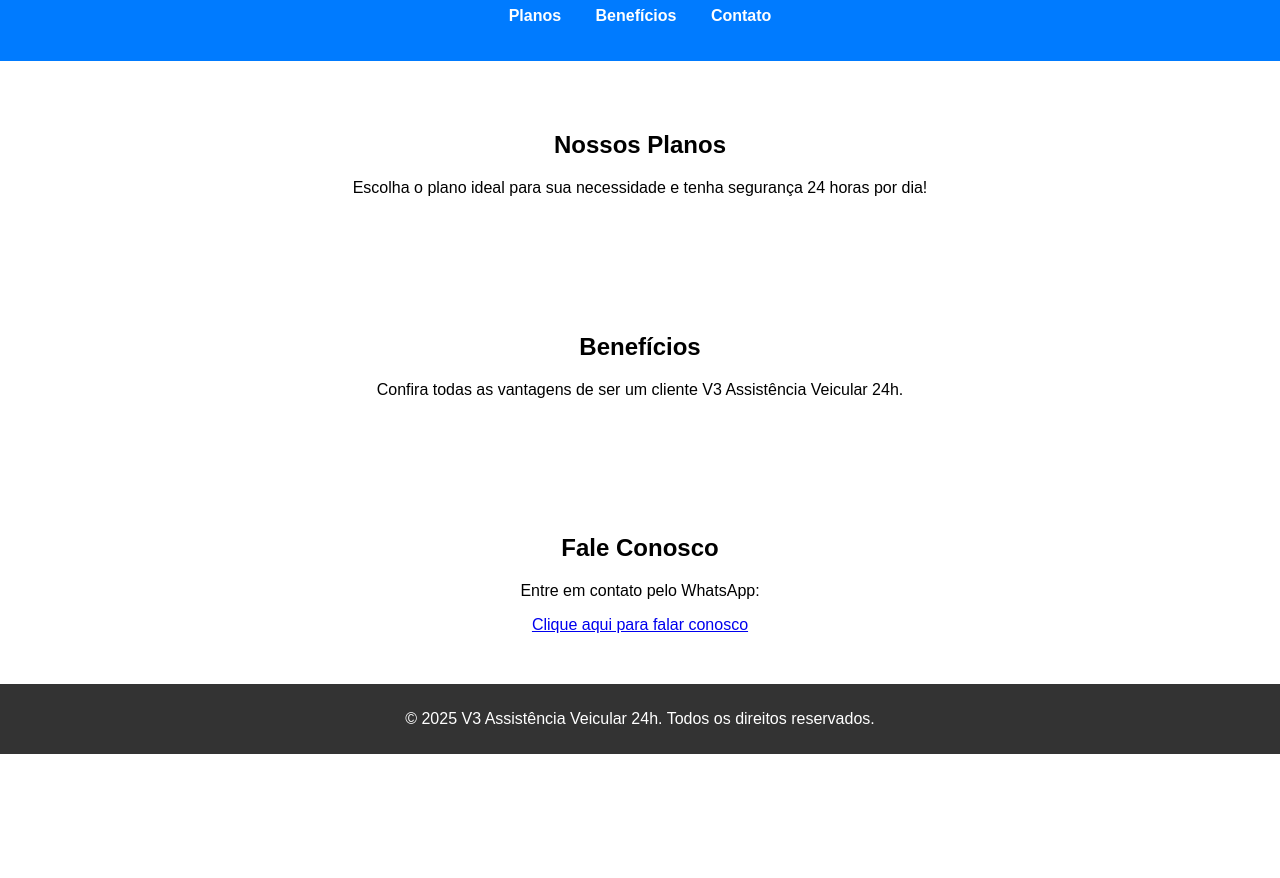
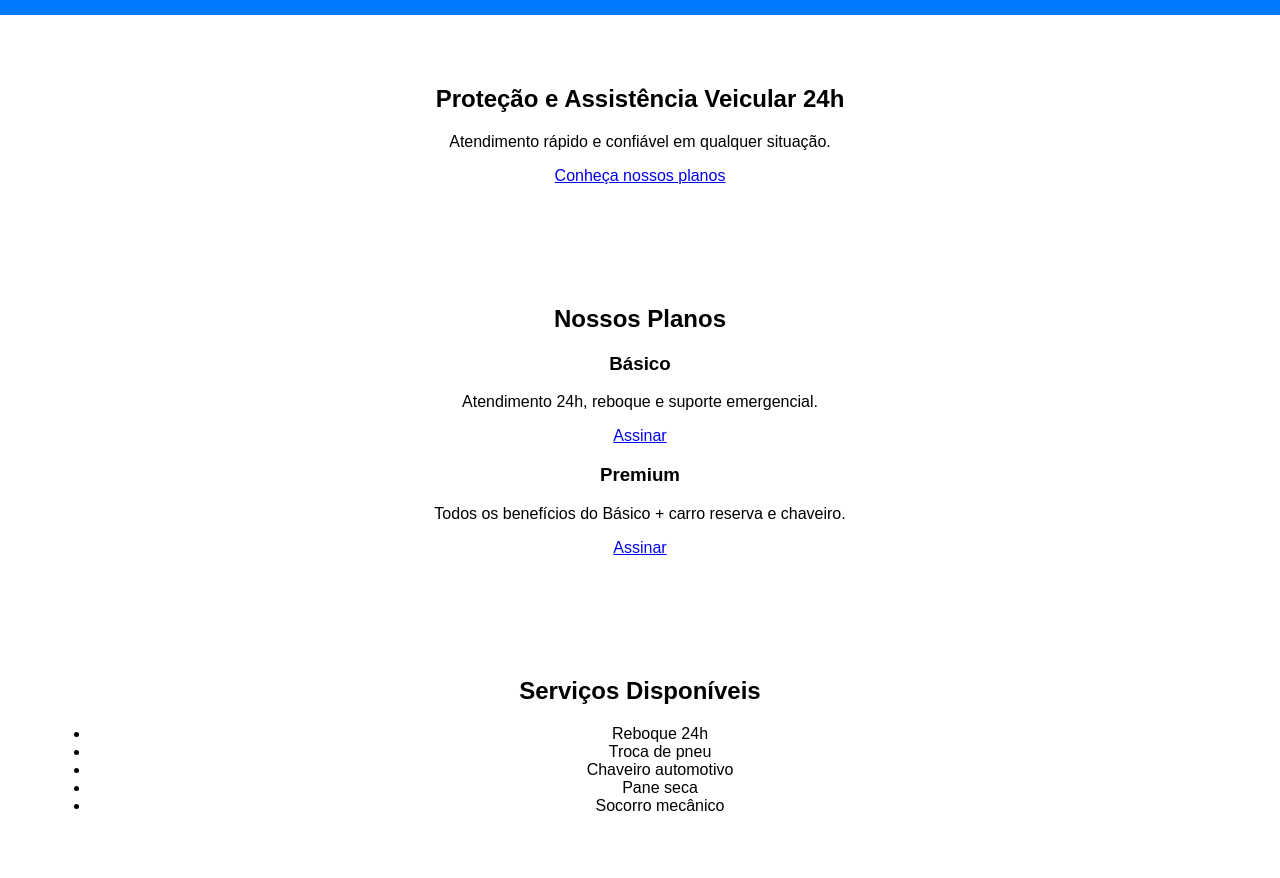
Before and after one commit to vianaa02/v3-site, a plain HTML site: page index.html in a window 1280 px wide. Shown: the part 93-971 px from the top of the page. Before the commit the page ends 847 px from the top, so only its background shows below. Drawn offline with Linux system fonts and the light colour scheme.

Commit message:
Update index.html

```diff
--- a/index.html
+++ b/index.html
@@ -5,37 +5,65 @@
     <meta name="viewport" content="width=device-width, initial-scale=1.0">
     <title>V3 Assistência Veicular 24h</title>
     <link rel="stylesheet" href="styles.css">
+    <link rel="icon" type="image/png" href="favicon.png">
 </head>
 <body>
     <header>
-        <h1>V3 Assistência Veicular 24h</h1>
+        <div class="logo">
+            <img src="logo.png" alt="V3 Assistência Veicular 24h">
+        </div>
         <nav>
             <ul>
+                <li><a href="#home">Início</a></li>
                 <li><a href="#planos">Planos</a></li>
-                <li><a href="#beneficios">Benefícios</a></li>
+                <li><a href="#servicos">Serviços</a></li>
                 <li><a href="#contato">Contato</a></li>
             </ul>
         </nav>
     </header>
 
-    <section id="planos">
-        <h2>Nossos Planos</h2>
-        <p>Escolha o plano ideal para sua necessidade e tenha segurança 24 horas por dia!</p>
+    <section id="home" class="hero">
+        <h1>Proteção e Assistência Veicular 24h</h1>
+        <p>Atendimento rápido e confiável em qualquer situação.</p>
+        <a href="#planos" class="btn">Conheça nossos planos</a>
     </section>
 
-    <section id="beneficios">
-        <h2>Benefícios</h2>
-        <p>Confira todas as vantagens de ser um cliente V3 Assistência Veicular 24h.</p>
+    <section id="planos" class="planos">
+        <h2>Nossos Planos</h2>
+        <div class="planos-container">
+            <div class="plano">
+                <h3>Básico</h3>
+                <p>Atendimento 24h, reboque e suporte emergencial.</p>
+                <a href="#contato" class="btn">Assinar</a>
+            </div>
+            <div class="plano destaque">
+                <h3>Premium</h3>
+                <p>Todos os benefícios do Básico + carro reserva e chaveiro.</p>
+                <a href="#contato" class="btn">Assinar</a>
+            </div>
+        </div>
     </section>
 
-    <section id="contato">
+    <section id="servicos" class="servicos">
+        <h2>Serviços Disponíveis</h2>
+        <ul>
+            <li>Reboque 24h</li>
+            <li>Troca de pneu</li>
+            <li>Chaveiro automotivo</li>
+            <li>Pane seca</li>
+            <li>Socorro mecânico</li>
+        </ul>
+    </section>
+
+    <section id="contato" class="contato">
         <h2>Fale Conosco</h2>
-        <p>Entre em contato pelo WhatsApp:</p>
-        <a href="https://wa.me/seunumerodetelefone" target="_blank">Clique aqui para falar conosco</a>
+        <p>Entre em contato e proteja seu veículo agora mesmo!</p>
+        <a href="https://wa.me/seunumerowhatsapp" class="btn">WhatsApp</a>
+        <p>Email: contato@v3assistencia.com.br</p>
     </section>
 
     <footer>
-        <p>&copy; 2025 V3 Assistência Veicular 24h. Todos os direitos reservados.</p>
+        <p>&copy; 2025 V3 Assistência Veicular 24h - Todos os direitos reservados.</p>
     </footer>
 </body>
 </html>
```
